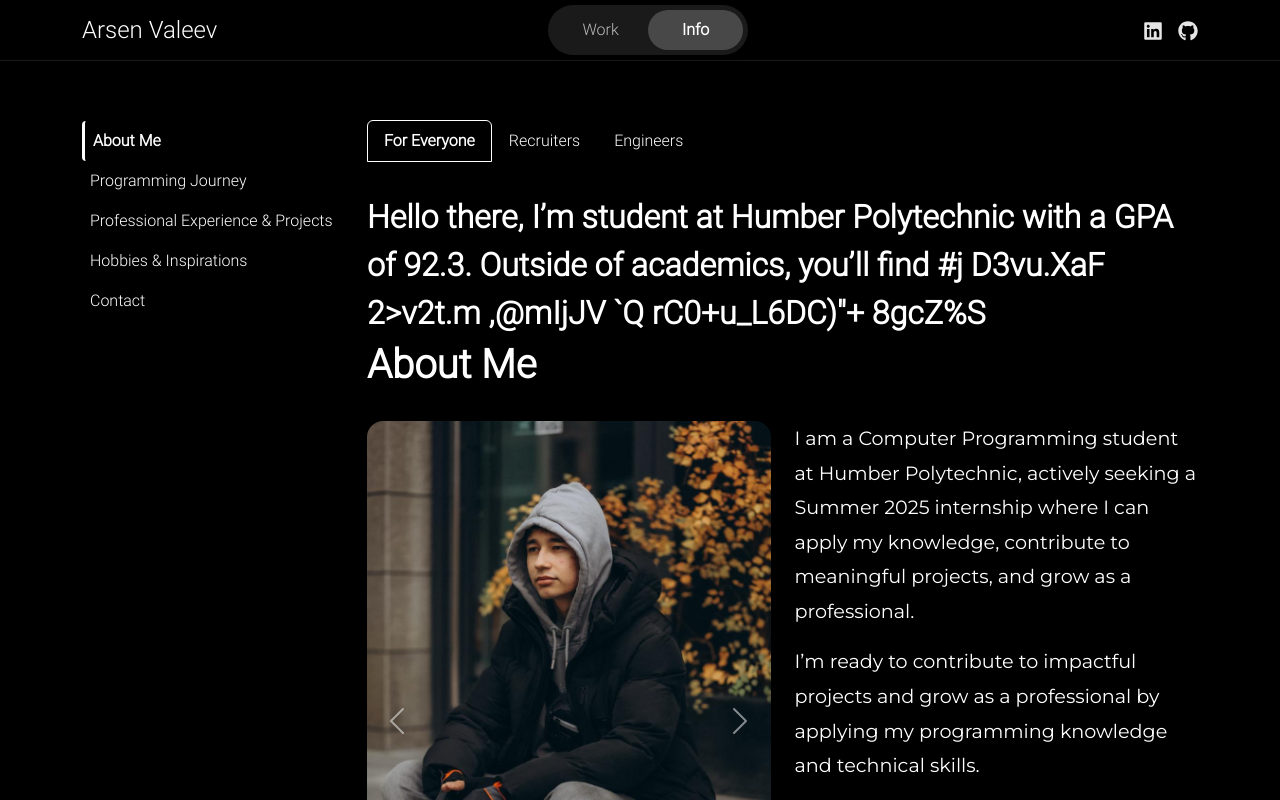
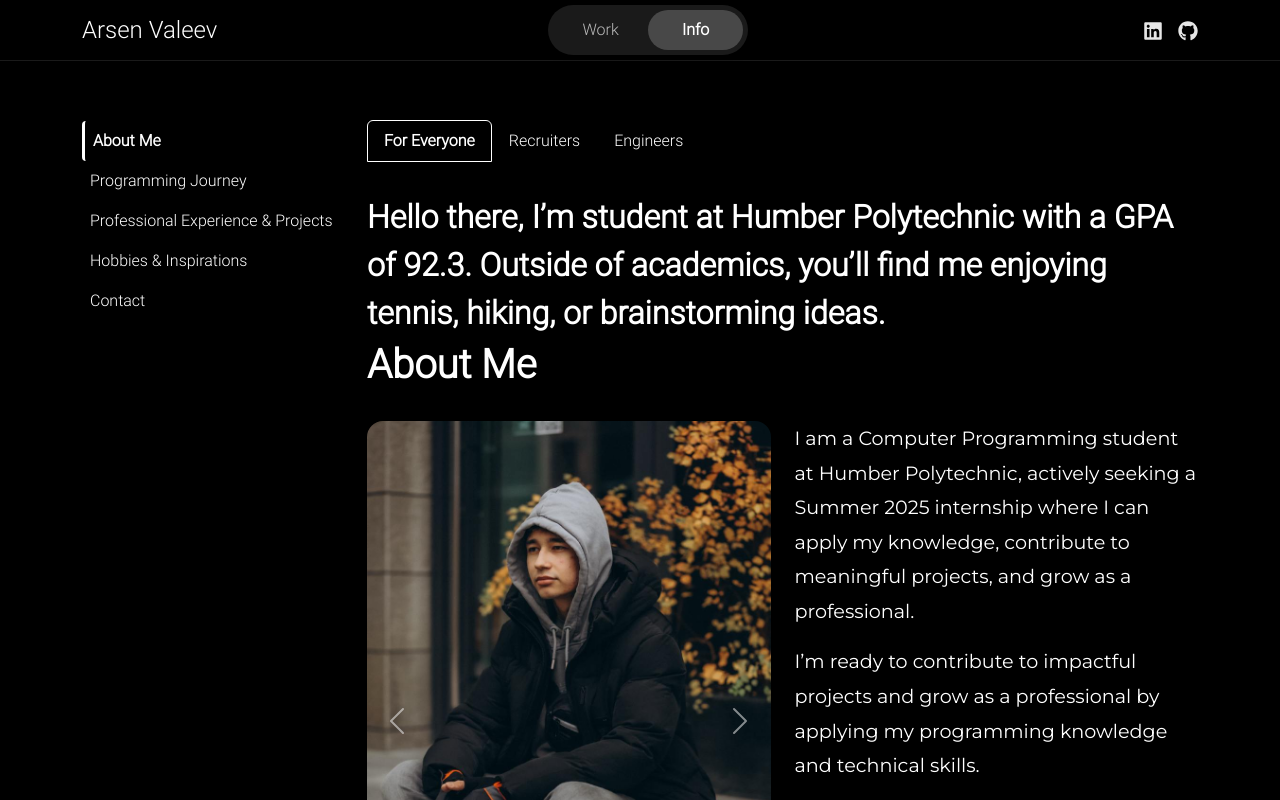
Before and after one commit to curash58/portfolio, a React (Create React App) app: page /info in a window 1280 px wide. Shown: the top 800 px of the page. Built offline with nearby package versions, Linux system fonts and the light colour scheme.

Commit message:
Update time, bug Fix original

```diff
--- a/src/components/main-text/MainText.jsx
+++ b/src/components/main-text/MainText.jsx
@@ -9,7 +9,7 @@ const MainText = () => {
       {/* Text content */}
       <div className="main-text-left">
         <h1 className="main-text">
-          Hi, I'm a student seeaking for summer-internship.
+          Hi, I'm a student seeking for summer-internship.
         {/* <span className="highlight">products</span> */}
           {/* Hello there, I'm web-developer, <br />
           and I love what I make. */}
--- a/src/components/navbar/Navbar.jsx
+++ b/src/components/navbar/Navbar.jsx
@@ -9,7 +9,7 @@ const CustomNavbar = () => {
     <Navbar className="custom-navbar" expand="lg" variant="dark">
       <Container className="d-flex align-items-center">
         {/* Left-side brand */}
-        <Navbar.Brand href="#" className="navbar-brand d-none d-lg-block">
+        <Navbar.Brand href="/" className="navbar-brand d-none d-lg-block">
           Arsen Valeev
         </Navbar.Brand>
 
--- a/src/containers/info/Info.jsx
+++ b/src/containers/info/Info.jsx
@@ -65,7 +65,7 @@ const Info = () => {
   // Scrambling animation logic for the text
   useEffect(() => {
     const originalText = content[activeSection];
-    const scrambleDuration = 3500; // Duration for the animation in milliseconds
+    const scrambleDuration = 2200; // Duration for the animation in milliseconds
     const intervalDelay = 50; // Delay between each iteration
     const totalIterations = Math.floor(scrambleDuration / intervalDelay);
 
@@ -341,7 +341,6 @@ const Info = () => {
                       "./images/Hobbies/4.jpeg",
                       "./images/Hobbies/5.jpeg",
                       "./images/Hobbies/6.jpeg",
-                      "./images/Hobbies/7.jpeg",
                       "./images/Hobbies/8.jpeg",
                       "./images/Hobbies/9.jpeg",
                     ].map((src, index) => (
```
Also changed, not shown: public/images/Hobbies/7.jpeg (deleted).
